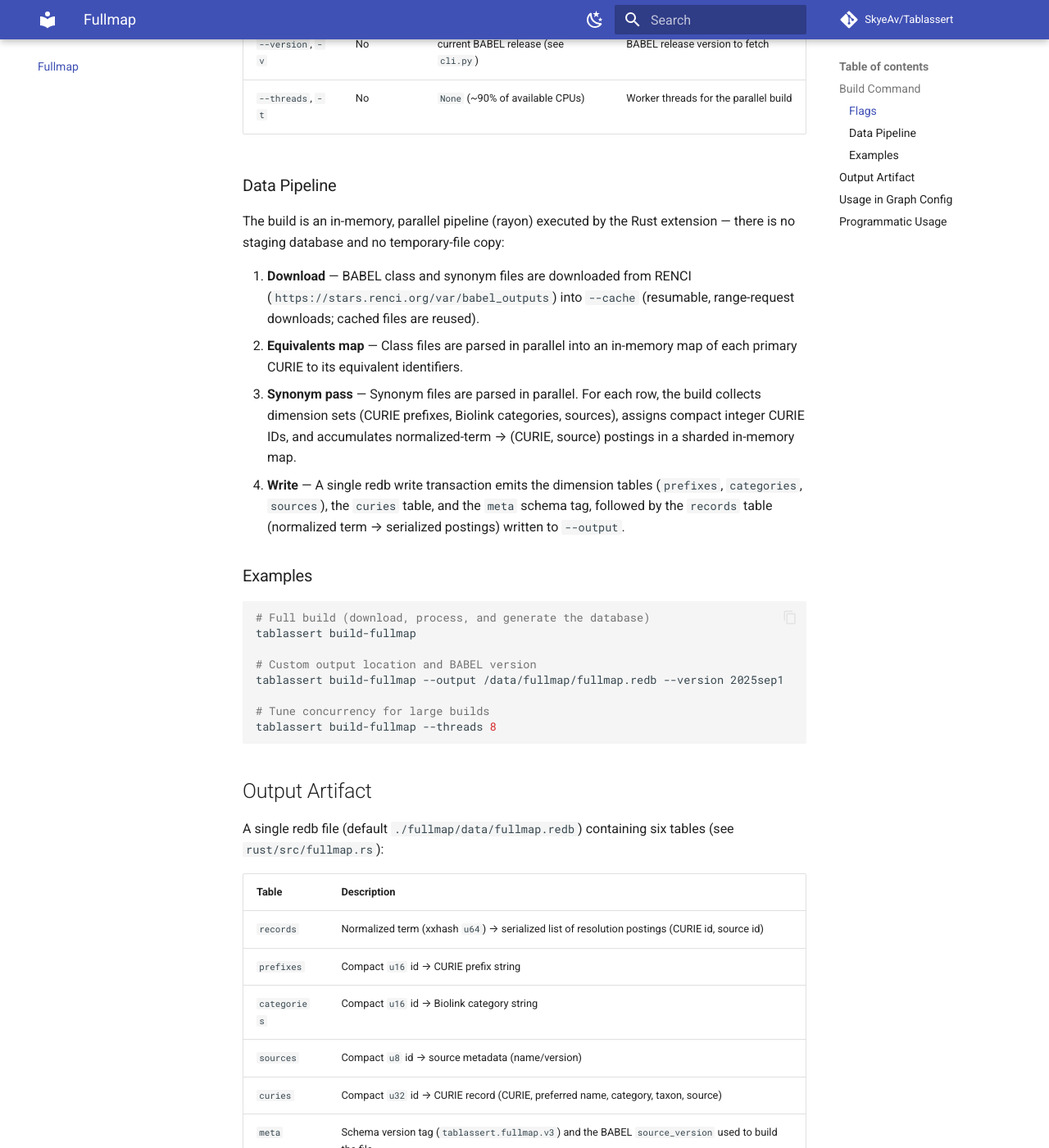
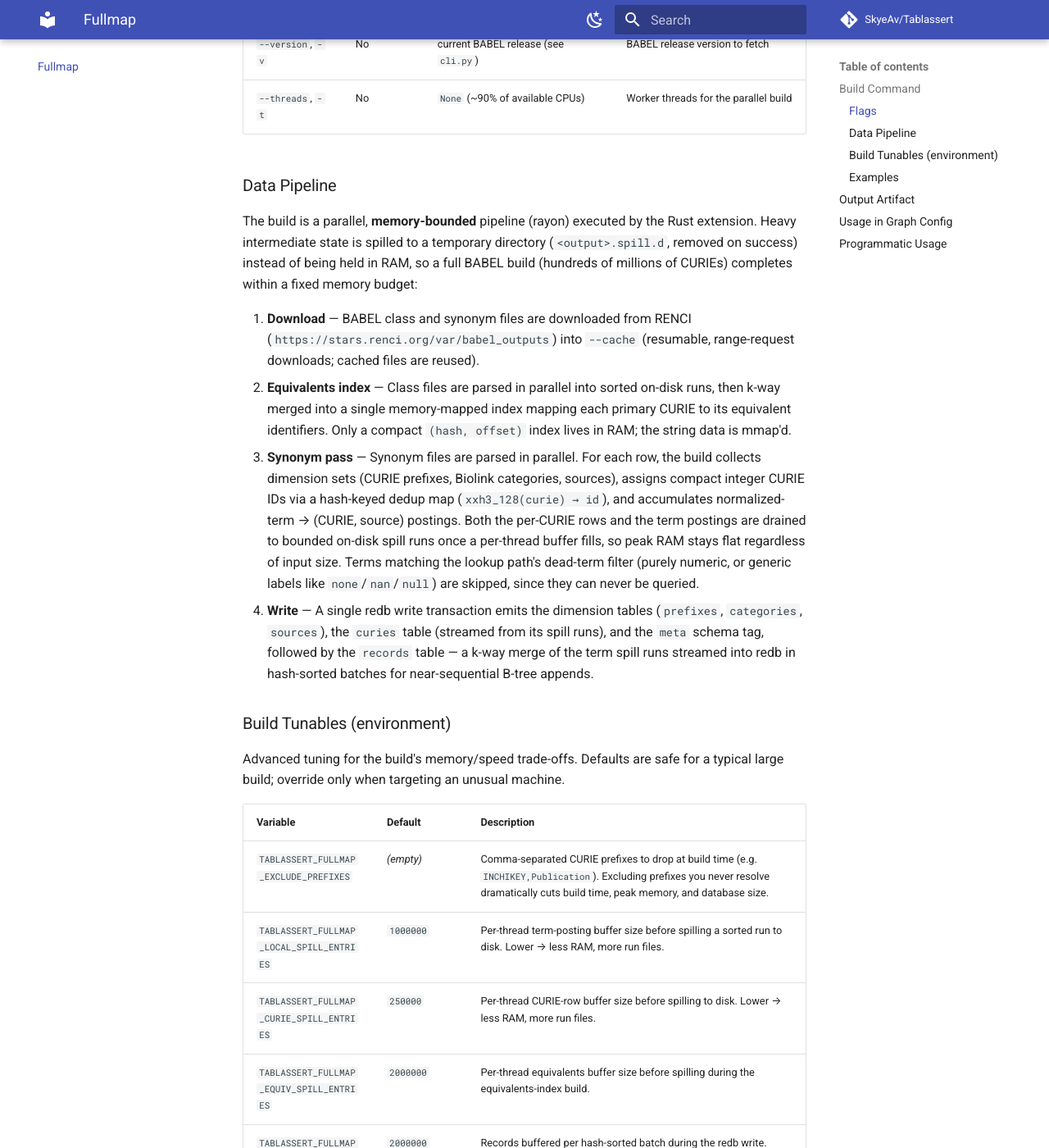
Before and after one commit to SkyeAv/Tablassert3.0.0, an MkDocs documentation site: the page built from docs/fullmap.md, in a window 1280 px wide and 1400 px high, scrolled down 777 px. Shown: the whole window at 82% size. Built offline with MkDocs 1.6.1 and Material for MkDocs 9.7.7, drawn with Linux system fonts in a browser that asks for light colours; comment, search, counter and statistics services are not loaded; some of the changed text lies outside the part shown.

Commit message:
perf: [US-004] tune redb write batch + document memory-bounded build
Bump DEFAULT_INSERT_BATCH 500K -> 2M: larger hash-sorted batches
give near-sequential B-tree appends and cut the redb-write phase
(the ~60% bottleneck) 14-25% with negligible RAM (a 4G redb cache
showed no benefit, so 2G is kept). Final benchmarks vs baseline:
medium subset 67.8s -> 55.4s (-18%), stress subset (8M CURIEs)
129.9s -> 99.3s (-24%) with synonym-phase peak RSS 3.46 -> 1.89GB
(-45%, scaling to ~70GB avoided at full build); lookup-equivalent
over 8000 queryable terms.

docs/fullmap.md: rewrite the Data Pipeline section to describe the
memory-bounded (disk-spill) design and add a Build Tunables table
for the TABLASSERT_FULLMAP_* env vars. CHANGELOG: Changed entry for
the memory-bounded build, Added entry for prefix exclusion +
dead-term filter + tunables.

```diff
--- a/docs/fullmap.md
+++ b/docs/fullmap.md
@@ -22,12 +22,26 @@ tablassert build-fullmap
 
 ### Data Pipeline
 
-The build is an in-memory, parallel pipeline (rayon) executed by the Rust extension — there is no staging database and no temporary-file copy:
+The build is a parallel, **memory-bounded** pipeline (rayon) executed by the Rust extension. Heavy intermediate state is spilled to a temporary directory (`<output>.spill.d`, removed on success) instead of being held in RAM, so a full BABEL build (hundreds of millions of CURIEs) completes within a fixed memory budget:
 
 1. **Download** — BABEL class and synonym files are downloaded from RENCI (`https://stars.renci.org/var/babel_outputs`) into `--cache` (resumable, range-request downloads; cached files are reused).
-2. **Equivalents map** — Class files are parsed in parallel into an in-memory map of each primary CURIE to its equivalent identifiers.
-3. **Synonym pass** — Synonym files are parsed in parallel. For each row, the build collects dimension sets (CURIE prefixes, Biolink categories, sources), assigns compact integer CURIE IDs, and accumulates normalized-term → (CURIE, source) postings in a sharded in-memory map.
-4. **Write** — A single redb write transaction emits the dimension tables (`prefixes`, `categories`, `sources`), the `curies` table, and the `meta` schema tag, followed by the `records` table (normalized term → serialized postings) written to `--output`.
+2. **Equivalents index** — Class files are parsed in parallel into sorted on-disk runs, then k-way merged into a single memory-mapped index mapping each primary CURIE to its equivalent identifiers. Only a compact `(hash, offset)` index lives in RAM; the string data is mmap'd.
+3. **Synonym pass** — Synonym files are parsed in parallel. For each row, the build collects dimension sets (CURIE prefixes, Biolink categories, sources), assigns compact integer CURIE IDs via a hash-keyed dedup map (`xxh3_128(curie) → id`), and accumulates normalized-term → (CURIE, source) postings. Both the per-CURIE rows and the term postings are drained to bounded on-disk spill runs once a per-thread buffer fills, so peak RAM stays flat regardless of input size. Terms matching the lookup path's dead-term filter (purely numeric, or generic labels like `none`/`nan`/`null`) are skipped, since they can never be queried.
+4. **Write** — A single redb write transaction emits the dimension tables (`prefixes`, `categories`, `sources`), the `curies` table (streamed from its spill runs), and the `meta` schema tag, followed by the `records` table — a k-way merge of the term spill runs streamed into redb in hash-sorted batches for near-sequential B-tree appends.
+
+### Build Tunables (environment)
+
+Advanced tuning for the build's memory/speed trade-offs. Defaults are safe for a typical large build; override only when targeting an unusual machine.
+
+| Variable | Default | Description |
+|----------|---------|-------------|
+| `TABLASSERT_FULLMAP_EXCLUDE_PREFIXES` | *(empty)* | Comma-separated CURIE prefixes to drop at build time (e.g. `INCHIKEY,Publication`). Excluding prefixes you never resolve dramatically cuts build time, peak memory, and database size. |
+| `TABLASSERT_FULLMAP_LOCAL_SPILL_ENTRIES` | `1000000` | Per-thread term-posting buffer size before spilling a sorted run to disk. Lower → less RAM, more run files. |
+| `TABLASSERT_FULLMAP_CURIE_SPILL_ENTRIES` | `250000` | Per-thread CURIE-row buffer size before spilling to disk. Lower → less RAM, more run files. |
+| `TABLASSERT_FULLMAP_EQUIV_SPILL_ENTRIES` | `2000000` | Per-thread equivalents buffer size before spilling during the equivalents-index build. |
+| `TABLASSERT_FULLMAP_INSERT_BATCH` | `2000000` | Records buffered per hash-sorted batch during the redb write. Larger → faster writes, modestly more RAM. |
+| `TABLASSERT_FULLMAP_REDB_CACHE_BYTES` | `2147483648` (2 GiB) | redb write-cache size. |
+| `TABLASSERT_FULLMAP_SPILL_DIR` | `<output>.spill.d` | Directory for intermediate spill runs (removed on success). |
 
 ### Examples
 
```
Also changed, not shown: CHANGELOG.md (+2 -0 lines), 1 other file.
